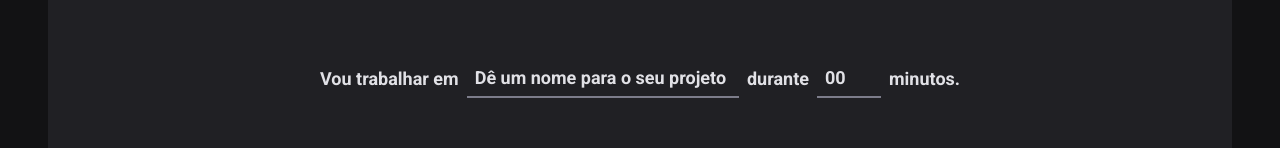
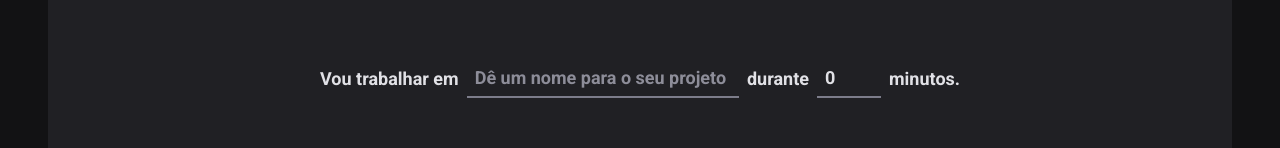
Before and after one commit to taylosstls/mba-rocket, a React (Vite) app in the folder mod-2/02-project-countdown/: page / in a window 1280 px wide. Shown: the part 166-314 px from the top of the page. Built offline with nearby package versions, Linux system fonts and the light colour scheme.

Commit message:
starting Timer function config

```diff
--- a/mod-2/02-project-countdown/src/pages/History/styles.ts
+++ b/mod-2/02-project-countdown/src/pages/History/styles.ts
@@ -1,5 +1,5 @@
 import styled from 'styled-components'
-import { Circle } from "phosphor-react"
+import { Circle } from 'phosphor-react'
 
 export const ContainerHistory = styled.main`
   flex: 1;
@@ -30,7 +30,7 @@ export const HistoryList = styled.div`
 
       text-align: left;
       color: ${(props) => props.theme['gray-100']};
-      font-size: .875rem;
+      font-size: 0.875rem;
       line-height: 1.6;
 
       &:first-child {
@@ -51,10 +51,10 @@ export const HistoryList = styled.div`
       > span {
         display: flex;
         align-items: center;
-        gap: .5rem;
+        gap: 0.5rem;
       }
 
-      font-size: .875rem;
+      font-size: 0.875rem;
       line-height: 1.6;
 
       &:first-child {
@@ -65,22 +65,21 @@ export const HistoryList = styled.div`
       }
     }
   }
-`;
+`
 
 const STATUS_COLORS = {
   yellow: 'yellow-500',
   green: 'green-500',
-  red: 'red-500'
+  red: 'red-500',
 } as const
 
 interface StatusProps {
-  statusColor?: keyof typeof STATUS_COLORS;
+  statusColor?: keyof typeof STATUS_COLORS
 }
 
-export const CircleStatus = styled(Circle) <StatusProps>`
+export const CircleStatus = styled(Circle)<StatusProps>`
   color: ${(props) =>
     props.statusColor && STATUS_COLORS[props.statusColor]
       ? props.theme[STATUS_COLORS[props.statusColor]]
-      : props.theme['gray-500']
-  };
-`;
+      : props.theme['gray-500']};
+`
--- a/mod-2/02-project-countdown/src/pages/Home/index.tsx
+++ b/mod-2/02-project-countdown/src/pages/Home/index.tsx
@@ -1,8 +1,9 @@
+import { useState } from 'react'
 import { useForm } from 'react-hook-form'
+import * as z from 'zod'
+import { Play } from 'phosphor-react'
+
 import { zodResolver } from '@hookform/resolvers/zod'
-import * as z from 'zod'
-
-import { Play } from 'phosphor-react'
 
 import {
   ContainerHome,
@@ -18,23 +19,58 @@ const newCycleFormValidationSchema = z.object({
   task: z.string().min(1, {
     message: 'Informe a tarefa.',
   }),
-  timer: z.number().min(5, {
-    message: 'Seu Timer precisa ser de pelo menos 5 minutos.'
-  }).max(60, {
-    message: 'Seu Timer pode ser de até 60 minutos.'
-  }),
+  timer: z
+    .number()
+    .min(5, {
+      message: 'Seu Timer precisa ser de pelo menos 5 minutos.',
+    })
+    .max(60, {
+      message: 'Seu Timer pode ser de até 60 minutos.',
+    }),
 })
 
+type newCycleFormData = z.infer<typeof newCycleFormValidationSchema>
+
+interface Cycle {
+  id: string
+  task: string
+  timer: number
+}
+
 export function Home() {
-  const { register, handleSubmit, watch, formState } = useForm({
+  const [cycles, setCycles] = useState<Cycle[]>([])
+  const [activeCycleId, setActiveCycleId] = useState<string | null>(null)
+  const [amountSecondsPassed, setAmountSecondsPassed] = useState(0)
+
+  const { register, handleSubmit, watch, reset } = useForm<newCycleFormData>({
     resolver: zodResolver(newCycleFormValidationSchema),
+    defaultValues: {
+      task: '',
+      timer: 0,
+    },
   })
 
-  function handleCreateNewCycle(data: any) {
-    console.log(data)
+  function handleCreateNewCycle({ task, timer }: newCycleFormData) {
+    const newCycle: Cycle = {
+      id: String(new Date().getTime()),
+      task,
+      timer,
+    }
+
+    setCycles((state) => [...state, newCycle])
+    setActiveCycleId(newCycle.id)
+
+    reset()
   }
 
-  console.log(formState.errors)
+  const activeCycle = cycles.find((cycle) => cycle.id === activeCycleId)
+
+  const totalTimerSeconds = activeCycle ? activeCycle.timer * 60 : 0
+  const currentSeconds = activeCycle
+    ? totalTimerSeconds - amountSecondsPassed
+    : 0
+
+  const minutesAmount = currentSeconds / 60
 
   const taskValue = watch('task')
   const isSubmitDisabled = !taskValue
@@ -48,11 +84,11 @@ export function Home() {
             id="task"
             type="text"
             placeholder="Dê um nome para o seu projeto"
-            list='task-suggestions'
+            list="task-suggestions"
             {...register('task')}
           />
 
-          <datalist id='task-suggestions'>
+          <datalist id="task-suggestions">
             <option value="Projeto 1" />
             <option value="Projeto 2" />
             <option value="Projeto 3" />
@@ -62,8 +98,8 @@ export function Home() {
           <TimerInput
             id="timer"
             type="number"
-            //min={5}
-            //max={60}
+            // min={5}
+            // max={60}
             step={5}
             placeholder="00"
             {...register('timer', { valueAsNumber: true })}
--- a/mod-2/02-project-countdown/src/pages/Home/styles.ts
+++ b/mod-2/02-project-countdown/src/pages/Home/styles.ts
@@ -38,7 +38,7 @@ const BaseInput = styled.input`
 
   font-weight: 700;
   font-size: 1.125rem;
-  padding: 0 .5rem;
+  padding: 0 0.5rem;
   color: ${(props) => props.theme['gray-100']};
 
   &:focus {
@@ -47,9 +47,9 @@ const BaseInput = styled.input`
   }
 
   &::placeholder {
-    color: ${(props) => props.theme['gray-100']};
+    color: ${(props) => props.theme['gray-400']};
   }
-`;
+`
 
 export const TaskInput = styled(BaseInput)`
   flex: 1;
```
Also changed, not shown: mod-2/02-project-countdown/src/pages/History/index.tsx (+5 -4 lines).
